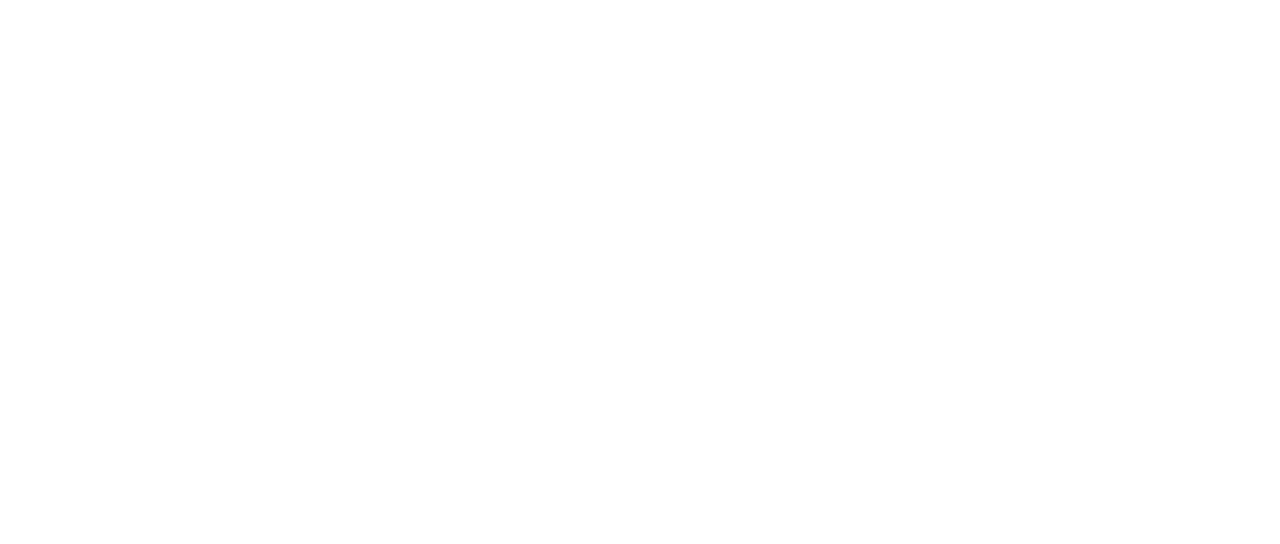
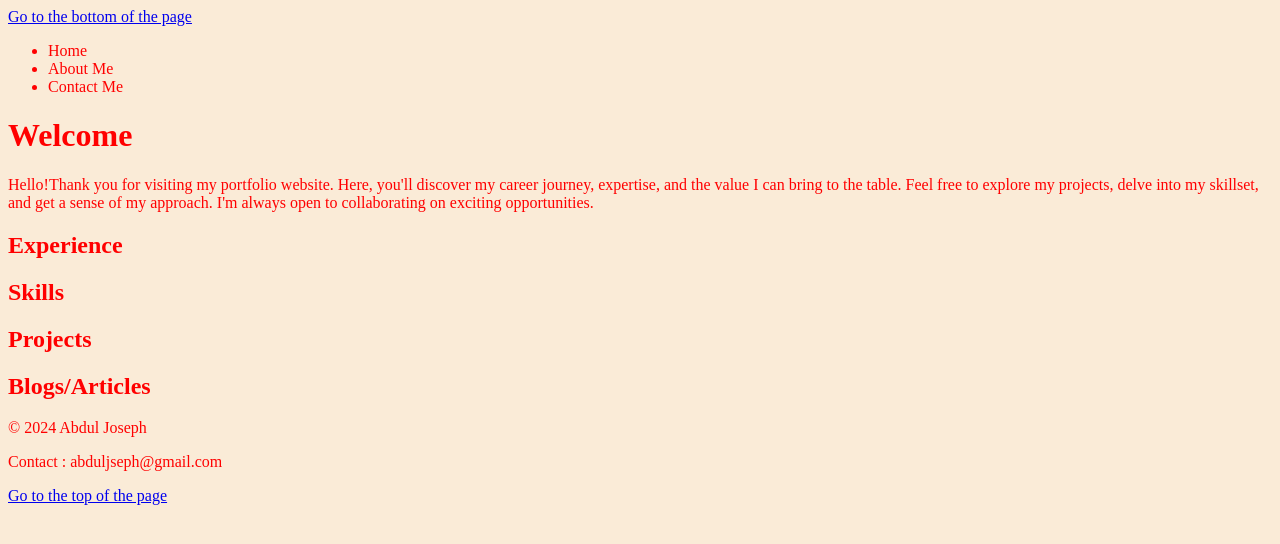
Before and after one commit to abduljseph/Homework, a website: page Week4/week4.html in a window 1280 px wide. Drawn offline with Linux system fonts and the light colour scheme.

Commit message:
Week4 hw

```diff
--- a/Week4/week4.css
+++ b/Week4/week4.css
@@ -0,0 +1,8 @@
+h1 {
+  color = "blue";
+}
+
+body {
+  background-color: antiquewhite;
+  color: red;
+}
--- a/Week4/week4.html
+++ b/Week4/week4.html
@@ -3,11 +3,50 @@
 <head>
   <meta charset="UTF-8">
   <meta name="viewport" content="width=device-width, initial-scale=1.0">
-  <title>Document</title>
+  <title>www.week4.com</title>
 <link rel ="stylesheet" type ="text/css" href="week4.css">
 </head>
 <body>
+  <a href="#bottom">Go to the bottom of the page</a>
 
+  <header>
+    <nav>
+      <ul>
+          <li>Home</li>
+          <li>About Me</li>
+          <li>Contact Me</li>
+      </ul>
+    </nav>
+  </header>
+
+  <main>
+<h1></h1>
+
+
+  </main>
+  <h1>Welcome</h1>
+  <p>Hello!Thank you for visiting my portfolio website. Here, you'll discover my career journey, expertise, and the value I can bring to the table. Feel free to explore my projects, delve into my skillset, and get a sense of my approach. I'm always open to collaborating on exciting opportunities.</p>
+<h2>Experience </h2>
+<p></p>
+
+<h2>Skills</h2>
+<p></p>
+
+<h2>Projects</h2>
+<p></p>
+
+<h2>Blogs/Articles</h2>
+<p></p>
+
+
+
+
+  <footer>
+    <p>&copy; 2024 Abdul Joseph</p>
+    <p>Contact : abduljseph@gmail.com</p>
+  </footer>
+  <a href="#top">Go to the top of the page </a>
 </body>
+
 <script src="week4.js" ></script>
 </html>
```
Also changed, not shown: Week4/week4-hw-planning.md (added, +12 -0 lines).
